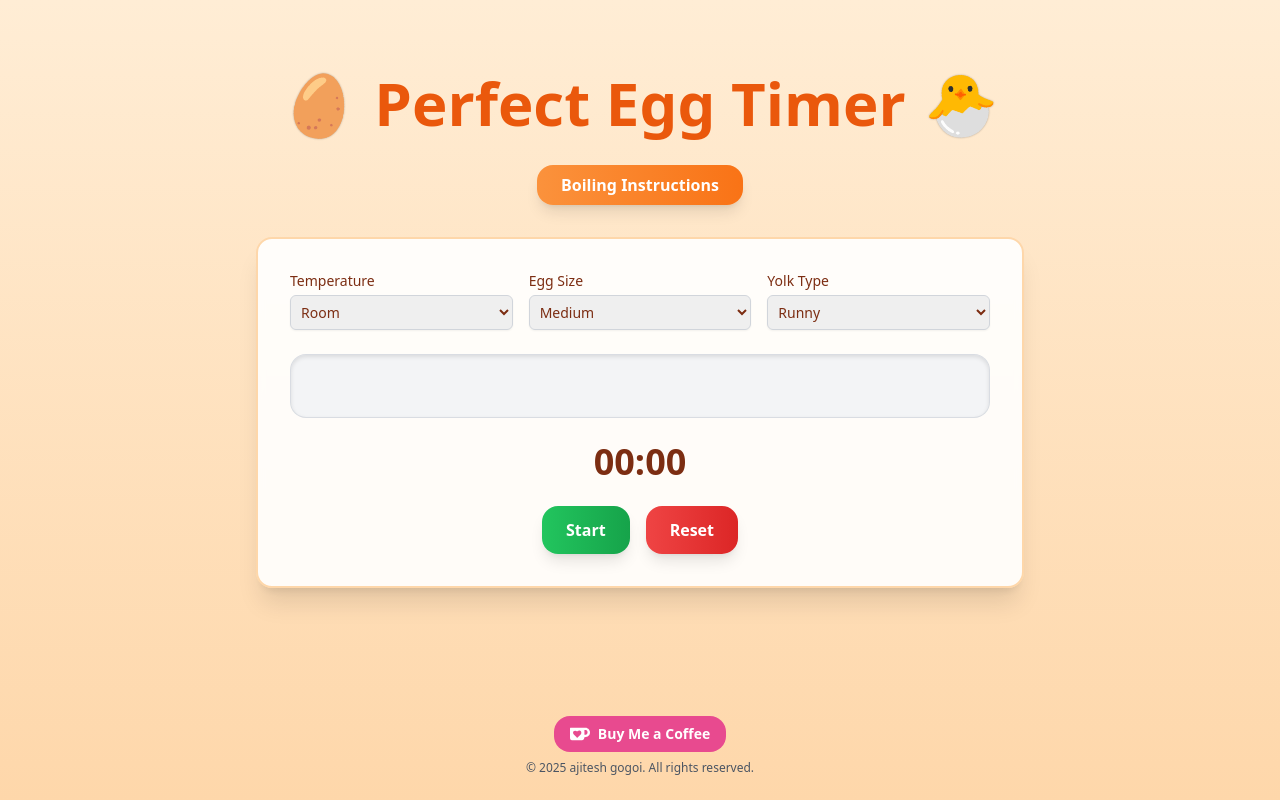
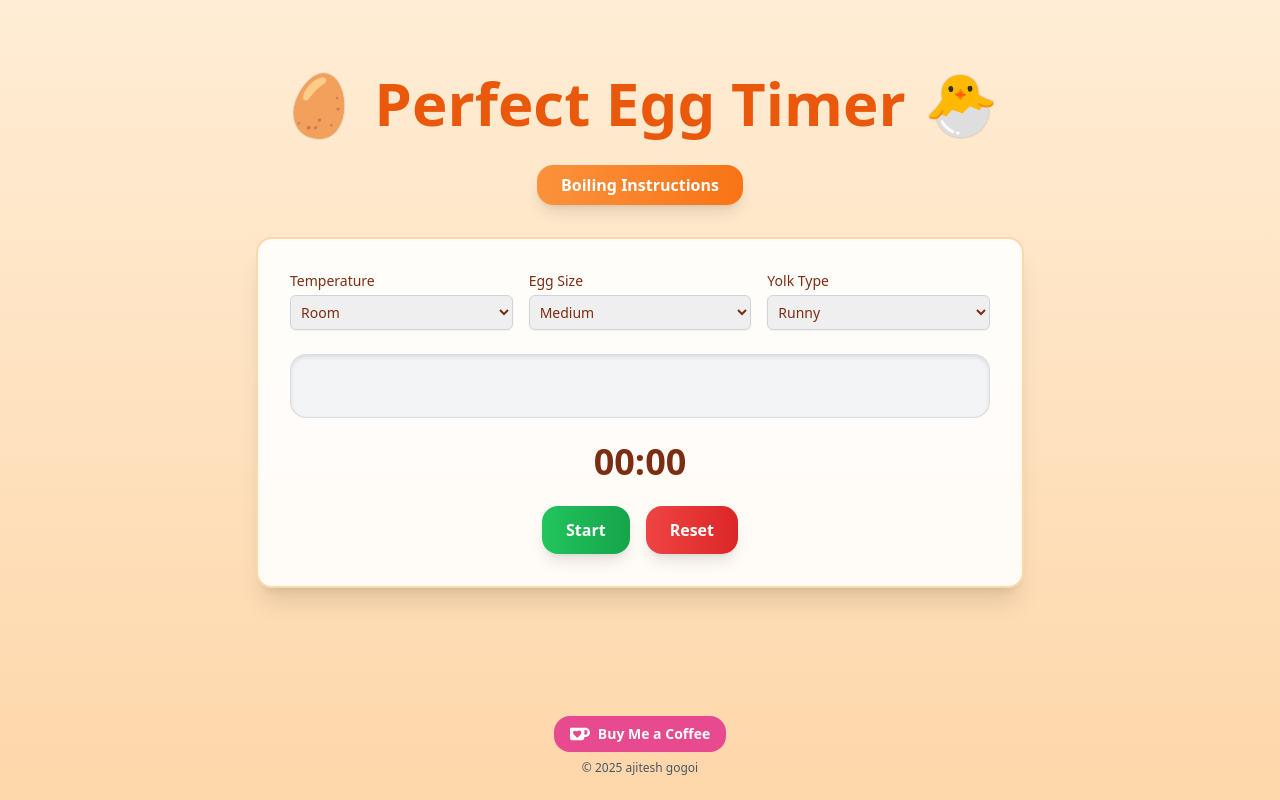
Before and after one commit to ajiteshgogoi/perfect-egg-timer, a React (Create React App) app: page / in a window 1280 px wide. Built offline with nearby package versions, Linux system fonts and the light colour scheme.

Commit message:
Update App.tsx

```diff
--- a/src/App.tsx
+++ b/src/App.tsx
@@ -484,7 +484,7 @@ const App: React.FC = () => {
             </svg>
             <span>Buy Me a Coffee</span>
           </a>
-          <div className="text-xs text-gray-600">© {new Date().getFullYear()} ajitesh gogoi. All rights reserved.</div>
+          <div className="text-xs text-gray-600">© {new Date().getFullYear()} ajitesh gogoi</div>
         </div>
       </div>
     </>
```
